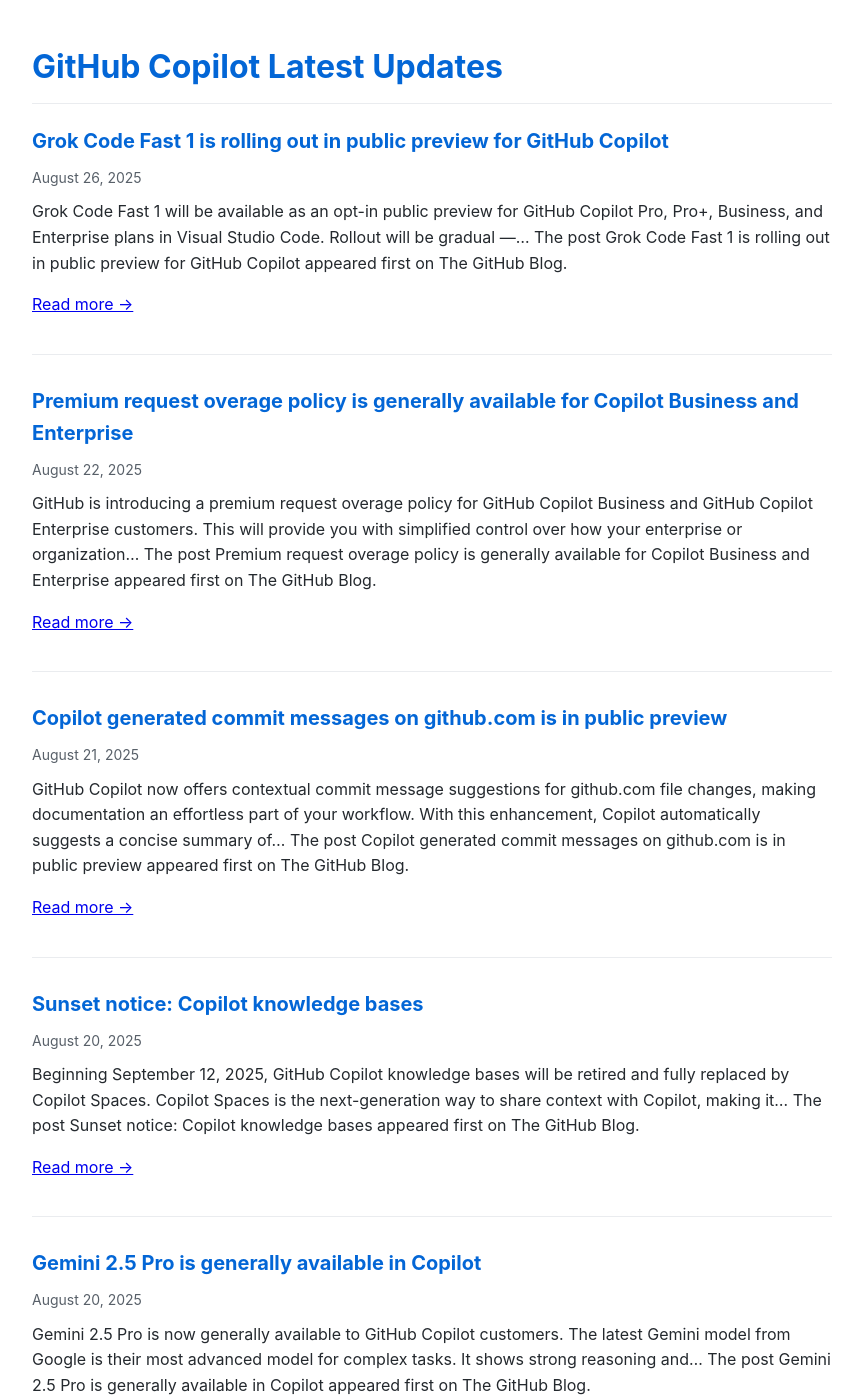
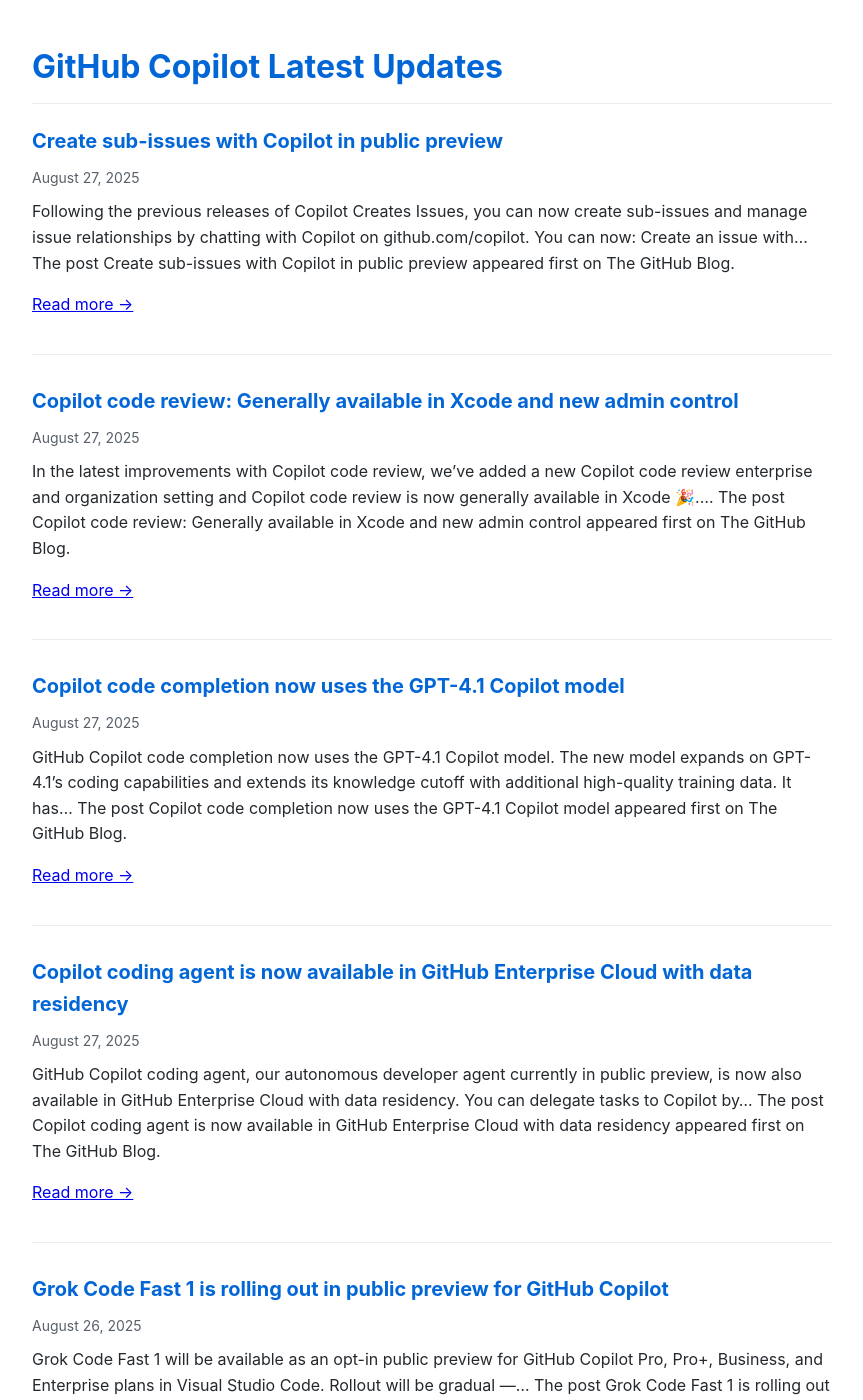
Before and after one commit to Oregand/oregand.github.io, a Jekyll site: the page copilot-feed.html, which Jekyll copies as it is, in a window 1280 px wide and 1400 px high. Shown: the whole window, without its empty margins (208-1071 px from the left). Built offline with Jekyll 4.4.1, drawn with Linux system fonts in a browser that asks for light colours; some of the changed text lies outside the part shown.

Commit message:
Update RSS feed

```diff
--- a/copilot-feed.html
+++ b/copilot-feed.html
@@ -62,6 +62,58 @@
 </head>
 <body>
   <h1>GitHub Copilot Latest Updates</h1>
+
+  <div class="feed-item">
+    <div class="feed-title">
+      <a href="https://github.blog/changelog/2025-08-27-create-sub-issues-with-copilot-in-public-preview" target="_blank">Create sub-issues with Copilot in public preview</a>
+    </div>
+    <div class="feed-date">August 27, 2025</div>
+    <div class="feed-description">
+      Following the previous releases of Copilot Creates Issues, you can now create sub-issues and manage issue relationships by chatting with Copilot on github.com/copilot. You can now: Create an issue with&#8230;
+The post Create sub-issues with Copilot in public preview appeared first on The GitHub Blog.
+
+      <p><a href="https://github.blog/changelog/2025-08-27-create-sub-issues-with-copilot-in-public-preview" target="_blank">Read more →</a></p>
+    </div>
+  </div>
+
+  <div class="feed-item">
+    <div class="feed-title">
+      <a href="https://github.blog/changelog/2025-08-27-copilot-code-review-generally-available-in-xcode-and-new-admin-control" target="_blank">Copilot code review: Generally available in Xcode and new admin control</a>
+    </div>
+    <div class="feed-date">August 27, 2025</div>
+    <div class="feed-description">
+      In the latest improvements with Copilot code review, we&#8217;ve added a new Copilot code review enterprise and organization setting and Copilot code review is now generally available in Xcode &#127881;.&#8230;
+The post Copilot code review: Generally available in Xcode and new admin control appeared first on The GitHub Blog.
+
+      <p><a href="https://github.blog/changelog/2025-08-27-copilot-code-review-generally-available-in-xcode-and-new-admin-control" target="_blank">Read more →</a></p>
+    </div>
+  </div>
+
+  <div class="feed-item">
+    <div class="feed-title">
+      <a href="https://github.blog/changelog/2025-08-27-copilot-code-completion-now-uses-the-gpt-4-1-copilot-model" target="_blank">Copilot code completion now uses the GPT-4.1 Copilot model</a>
+    </div>
+    <div class="feed-date">August 27, 2025</div>
+    <div class="feed-description">
+      GitHub Copilot code completion now uses the GPT-4.1 Copilot model. The new model expands on GPT-4.1&#8217;s coding capabilities and extends its knowledge cutoff with additional high-quality training data. It has&#8230;
+The post Copilot code completion now uses the GPT-4.1 Copilot model appeared first on The GitHub Blog.
+
+      <p><a href="https://github.blog/changelog/2025-08-27-copilot-code-completion-now-uses-the-gpt-4-1-copilot-model" target="_blank">Read more →</a></p>
+    </div>
+  </div>
+
+  <div class="feed-item">
+    <div class="feed-title">
+      <a href="https://github.blog/changelog/2025-08-27-copilot-coding-agent-is-now-available-in-github-enterprise-cloud-with-data-residency" target="_blank">Copilot coding agent is now available in GitHub Enterprise Cloud with data residency</a>
+    </div>
+    <div class="feed-date">August 27, 2025</div>
+    <div class="feed-description">
+      GitHub Copilot coding agent, our autonomous developer agent currently in public preview, is now also available in GitHub Enterprise Cloud with data residency. You can delegate tasks to Copilot by&#8230;
+The post Copilot coding agent is now available in GitHub Enterprise Cloud with data residency appeared first on The GitHub Blog.
+
+      <p><a href="https://github.blog/changelog/2025-08-27-copilot-coding-agent-is-now-available-in-github-enterprise-cloud-with-data-residency" target="_blank">Read more →</a></p>
+    </div>
+  </div>
 
   <div class="feed-item">
     <div class="feed-title">
@@ -141,60 +193,8 @@ The post Agents panel: Launch Copilot coding agent tasks anywhere on github.com
     </div>
   </div>
 
-  <div class="feed-item">
-    <div class="feed-title">
-      <a href="https://github.blog/changelog/2025-08-15-deprecating-copilot-text-completion-for-pull-request-descriptions" target="_blank">Deprecating Copilot text completion for pull request descriptions</a>
-    </div>
-    <div class="feed-date">August 15, 2025</div>
-    <div class="feed-description">
-      On September 12, 2025, we will retire Copilot text completion for pull request descriptions. After this date, when you start writing a description, Copilot will no longer suggest completions. This&#8230;
-The post Deprecating Copilot text completion for pull request descriptions appeared first on The GitHub Blog.
-
-      <p><a href="https://github.blog/changelog/2025-08-15-deprecating-copilot-text-completion-for-pull-request-descriptions" target="_blank">Read more →</a></p>
-    </div>
-  </div>
-
-  <div class="feed-item">
-    <div class="feed-title">
-      <a href="https://github.blog/changelog/2025-08-13-model-context-protocol-mcp-support-for-jetbrains-eclipse-and-xcode-is-now-generally-available" target="_blank">Model Context Protocol (MCP) support for JetBrains, Eclipse, and Xcode is now generally available</a>
-    </div>
-    <div class="feed-date">August 14, 2025</div>
-    <div class="feed-description">
-      Model Context Protocol (MCP) support with GitHub Copilot is now generally available for JetBrains, Eclipse, and Xcode! MCP empowers GitHub Copilot to integrate with external tools and data sources, enhancing&#8230;
-The post Model Context Protocol (MCP) support for JetBrains, Eclipse, and Xcode is now generally available appeared first on The GitHub Blog.
-
-      <p><a href="https://github.blog/changelog/2025-08-13-model-context-protocol-mcp-support-for-jetbrains-eclipse-and-xcode-is-now-generally-available" target="_blank">Read more →</a></p>
-    </div>
-  </div>
-
-  <div class="feed-item">
-    <div class="feed-title">
-      <a href="https://github.blog/changelog/2025-08-13-added-last_authenticated_at-to-the-copilot-user-management-api" target="_blank">Added last_authenticated_at to the Copilot user management API</a>
-    </div>
-    <div class="feed-date">August 13, 2025</div>
-    <div class="feed-description">
-      We added the field last_authenticated_at to the Copilot user management API. It provides the UTC timestamp of a user&#8217;s most recent authentication. Previously, you could only access this field via&#8230;
-The post Added last_authenticated_at to the Copilot user management API appeared first on The GitHub Blog.
-
-      <p><a href="https://github.blog/changelog/2025-08-13-added-last_authenticated_at-to-the-copilot-user-management-api" target="_blank">Read more →</a></p>
-    </div>
-  </div>
-
-  <div class="feed-item">
-    <div class="feed-title">
-      <a href="https://github.blog/changelog/2025-08-13-spark-resilience-improvements" target="_blank">Spark resilience improvements</a>
-    </div>
-    <div class="feed-date">August 13, 2025</div>
-    <div class="feed-description">
-      This week we shipped improvements to make Spark more reliable and easier to use during iterations: The Iteration panel now correctly filters out in-transit files that were sometimes previously displayed.&#8230;
-The post Spark resilience improvements appeared first on The GitHub Blog.
-
-      <p><a href="https://github.blog/changelog/2025-08-13-spark-resilience-improvements" target="_blank">Read more →</a></p>
-    </div>
-  </div>
-
   <div class="update-info">
-    Feed last updated: August 27, 2025 at 12:01 PM
+    Feed last updated: August 28, 2025 at 12:02 AM
   </div>
 </body>
 </html>
```
